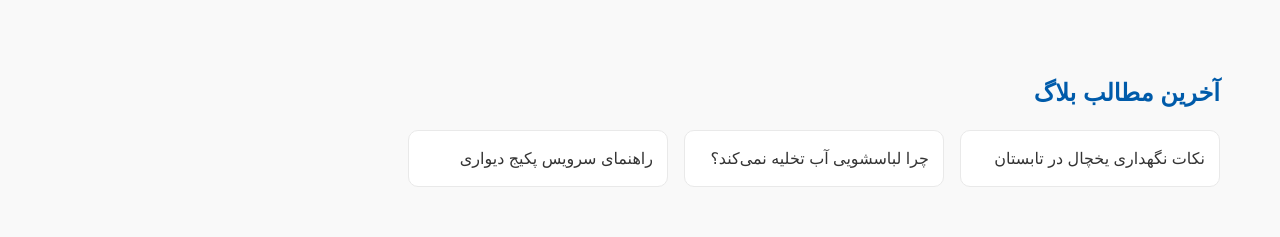
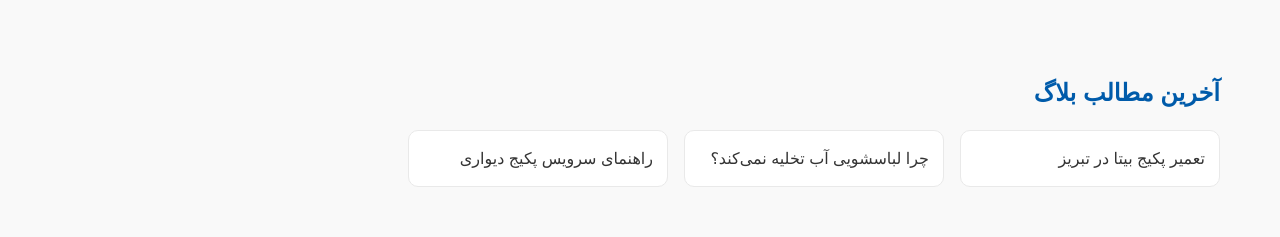
Before and after one commit to rezaas7/foriposhtiban, a plain HTML site: page index.html in a window 1280 px wide. Shown: the part 820-1057 px from the top of the page. Drawn offline with Linux system fonts and the light colour scheme; a web font is replaced by a local one.

Commit message:
Update index.html

```diff
--- a/index.html
+++ b/index.html
@@ -68,7 +68,9 @@
     <div class="container">
       <h2>آخرین مطالب بلاگ</h2>
       <div class="carousel">
-        <div class="post">نکات نگهداری یخچال در تابستان</div>
+        <div class="post">
+  <a href="test.html">تعمیر پکیج بیتا در تبریز</a>
+</div>
         <div class="post">چرا لباسشویی آب تخلیه نمی‌کند؟</div>
         <div class="post">راهنمای سرویس پکیج دیواری</div>
       </div>
```
